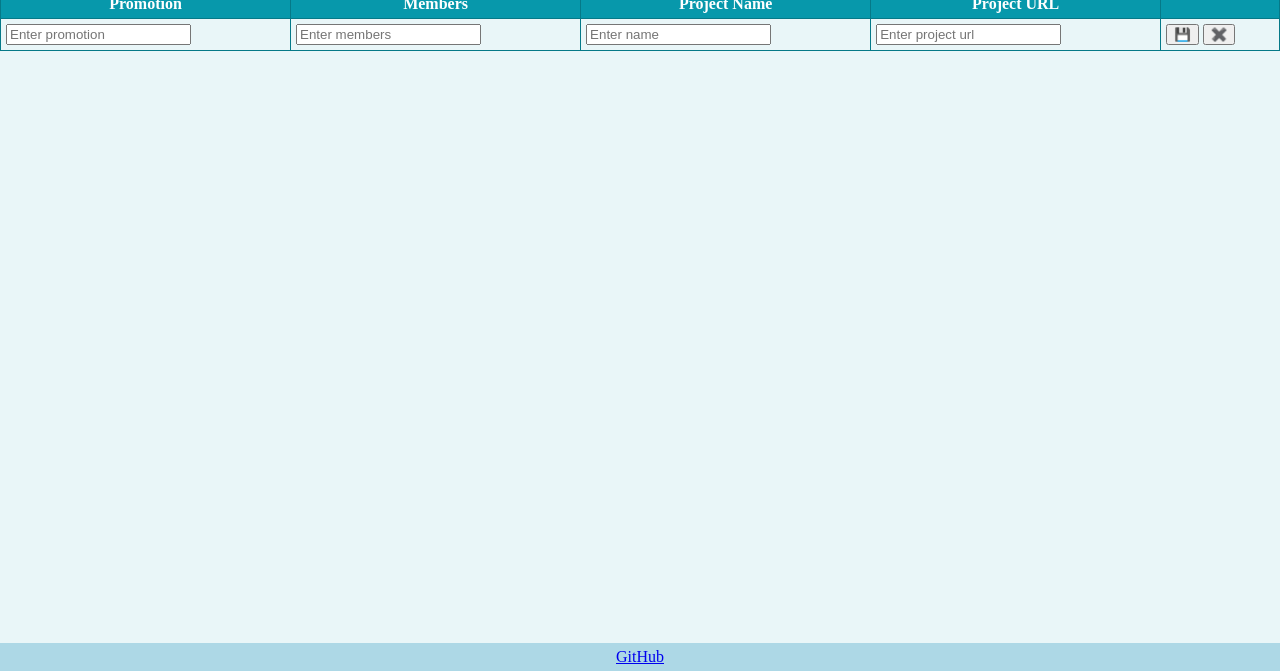
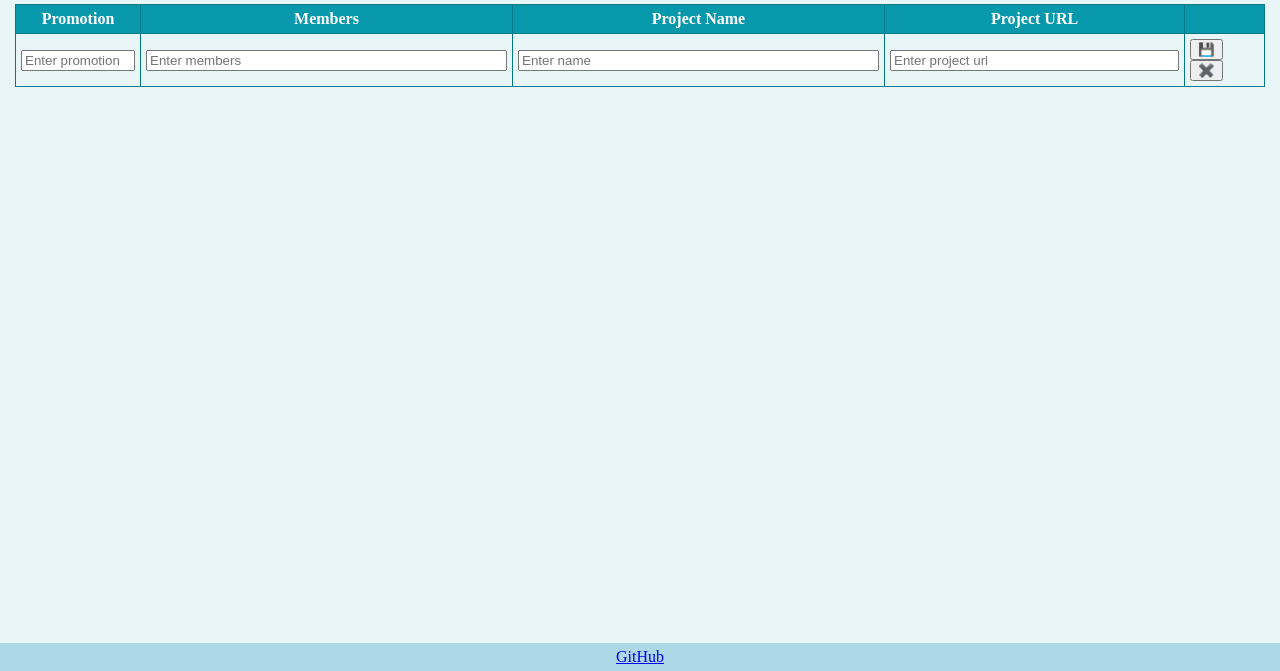
Before and after one commit to AdinaPlt/teams-networking, a website built with webpack: page src/index.html in a window 1280 px wide. Shown: the part 129-800 px from the top of the page. Built offline with nearby package versions, Linux system fonts and the light colour scheme; files whose address does not match are found by name.

Commit message:
style table inputs

```diff
--- a/src/index.html
+++ b/src/index.html
@@ -21,6 +21,13 @@
     <section>
       <form id="teamsForm" method="get">
         <table id="teamsTable" border="1">
+          <colgroup>
+            <col style="width: 125px" />
+            <col />
+            <col />
+            <col style="width: 300px" />
+            <col style="width: 80px" />
+          </colgroup>
           <thead>
             <tr>
               <th>Promotion</th>
--- a/src/index.js
+++ b/src/index.js
@@ -71,9 +71,6 @@ function onSubmit(e) {
   window.location.reload();
 }
 
-createTeamRequest(team);
-window.location.reload();
-
 function initEvents() {
   $("#teamsForm").addEventListener("submit", onSubmit);
   $("#teamsTable tbody").addEventListener("click", e => {
--- a/src/style.css
+++ b/src/style.css
@@ -15,8 +15,8 @@ h2 {
 }
 
 body {
+  min-height: 100%;
   margin: 0;
-  min-height: 100%;
   display: flex;
   flex-direction: column;
   background-color: #e9f6f8;
@@ -29,6 +29,7 @@ header {
 
 section {
   flex: 1;
+  padding: 15px;
 }
 
 #header-wrapper {
@@ -54,6 +55,10 @@ section {
 
 #header-info {
   flex: 1;
+}
+
+#header-info {
+  flex: 1;
   padding: 10px;
   display: block;
   text-shadow: 1px 1px 2px #000000;
@@ -62,6 +67,11 @@ section {
 #teamsTable {
   border-collapse: collapse;
   width: 100%;
+}
+
+#teamsTable tfoot input[type="text"] {
+  width: 100%;
+  box-sizing: border-box;
 }
 
 #teamsTable th,
```
